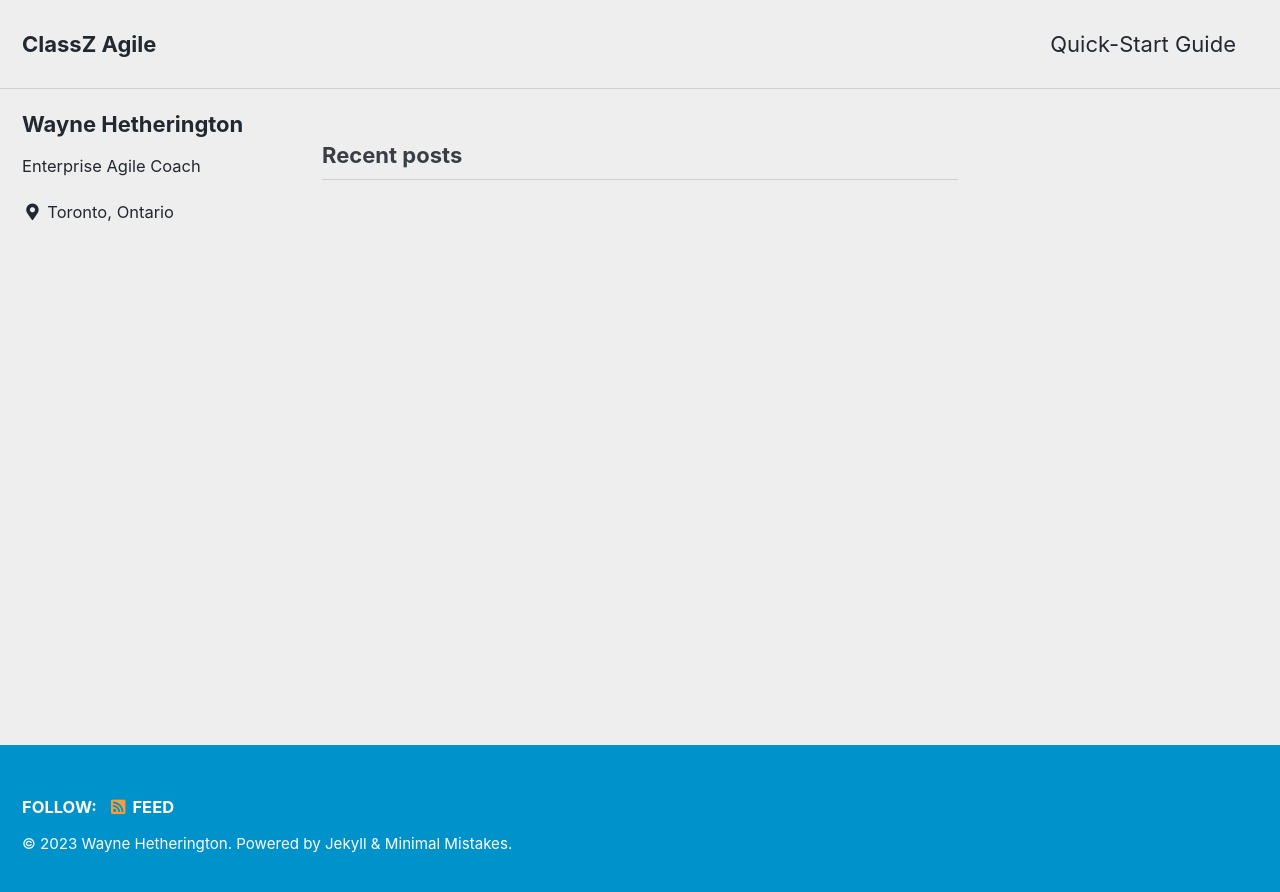
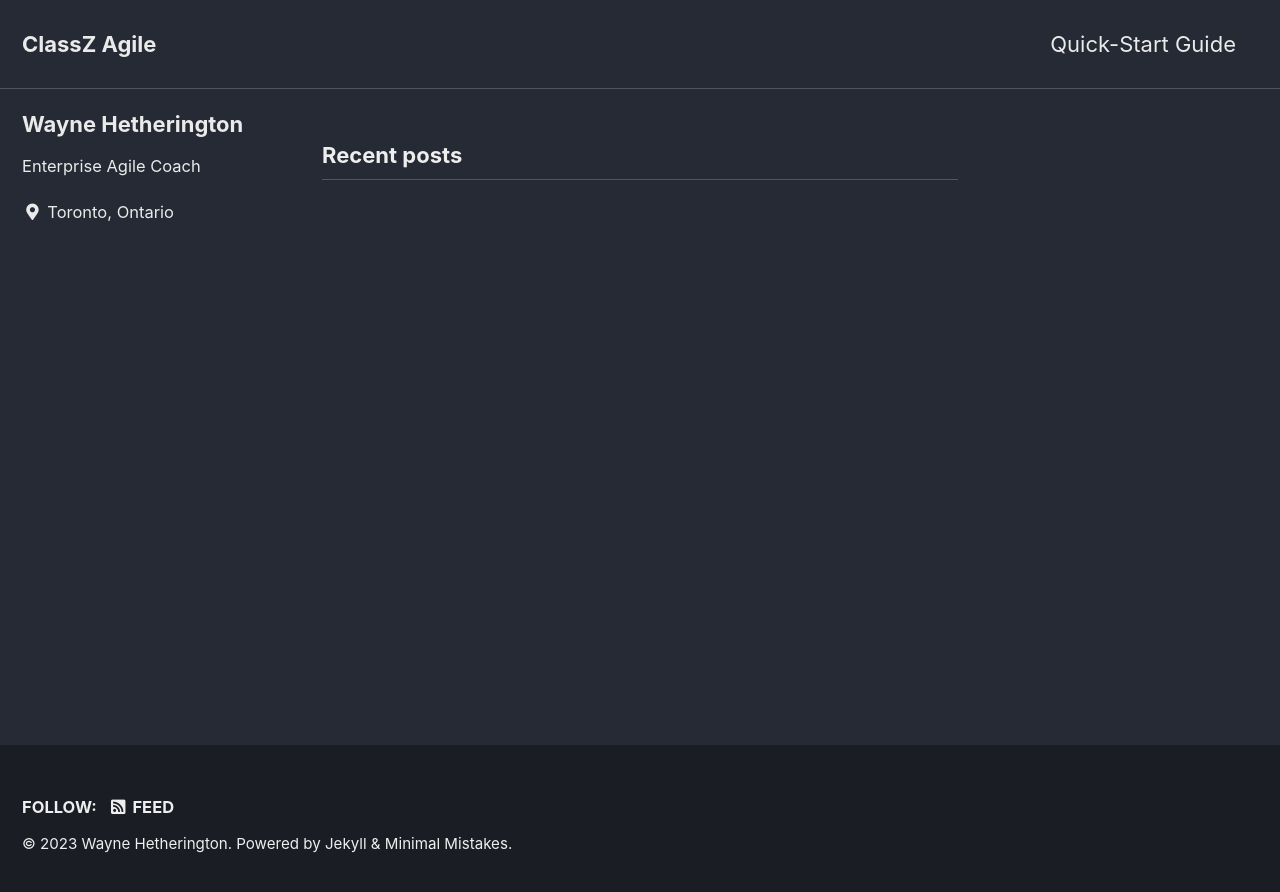
Before and after one commit to waynehet/classz.github.io, a Jekyll site: the page built from index.html, in a window 1280 px wide. Shown: the top 892 px of the page. Built offline with Jekyll 4.4.1, drawn with Linux system fonts in a browser that asks for light colours; cached includes are drawn as plain includes; the list of posts is cut into pages by our own code.

Commit message:
changing skin to dark

```diff
--- a/_config.yml
+++ b/_config.yml
@@ -12,7 +12,7 @@
 
 # theme                  : "minimal-mistakes-jekyll"
 # remote_theme           : "mmistakes/minimal-mistakes"
-minimal_mistakes_skin    : "air" #"default", "air", "aqua", "contrast", "dark", "dirt", "neon", "mint", "plum", "sunrise"
+minimal_mistakes_skin    : "dark" #"default", "air", "aqua", "contrast", "dark", "dirt", "neon", "mint", "plum", "sunrise"
 
 # Site Settings
 locale                   : "en-US"
```
